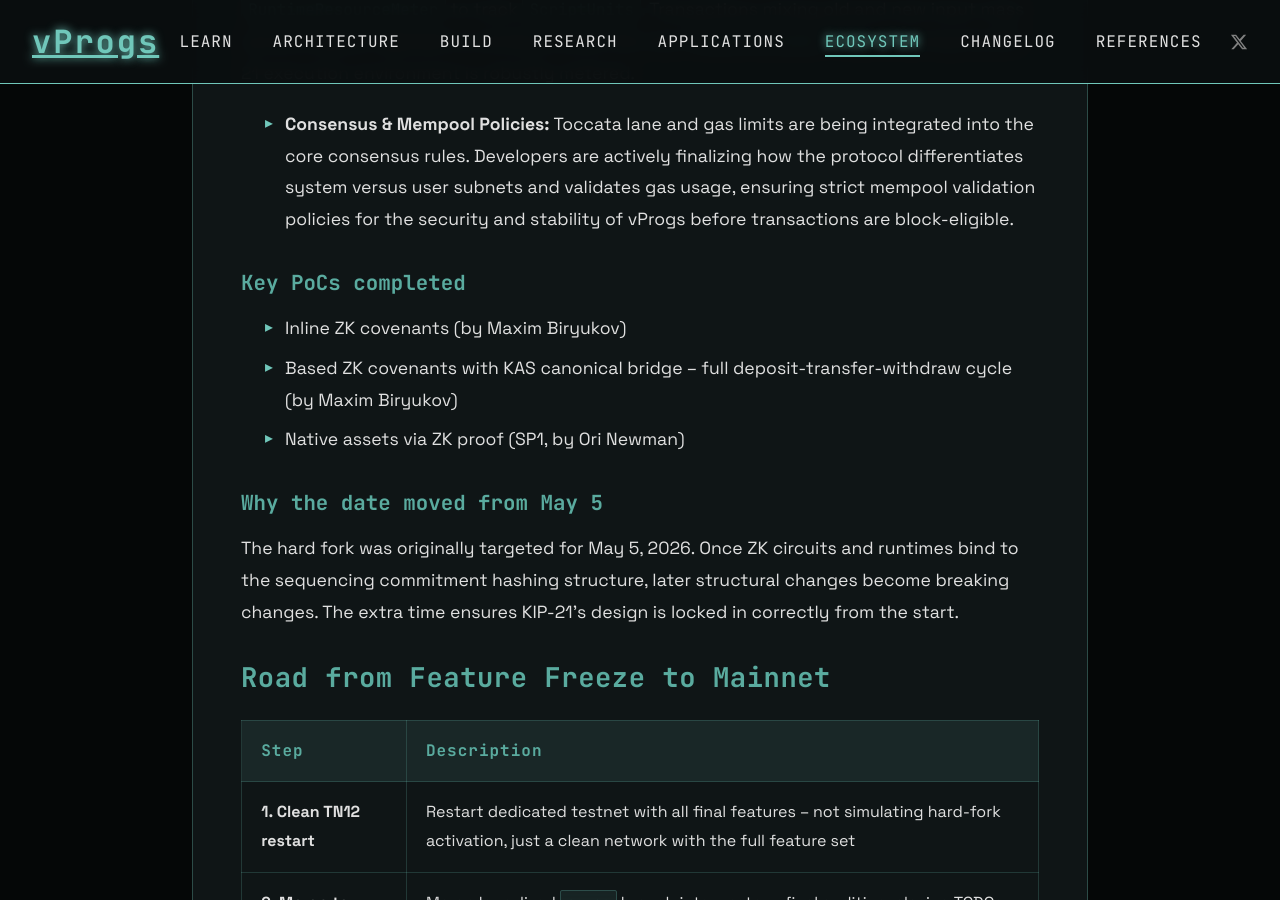
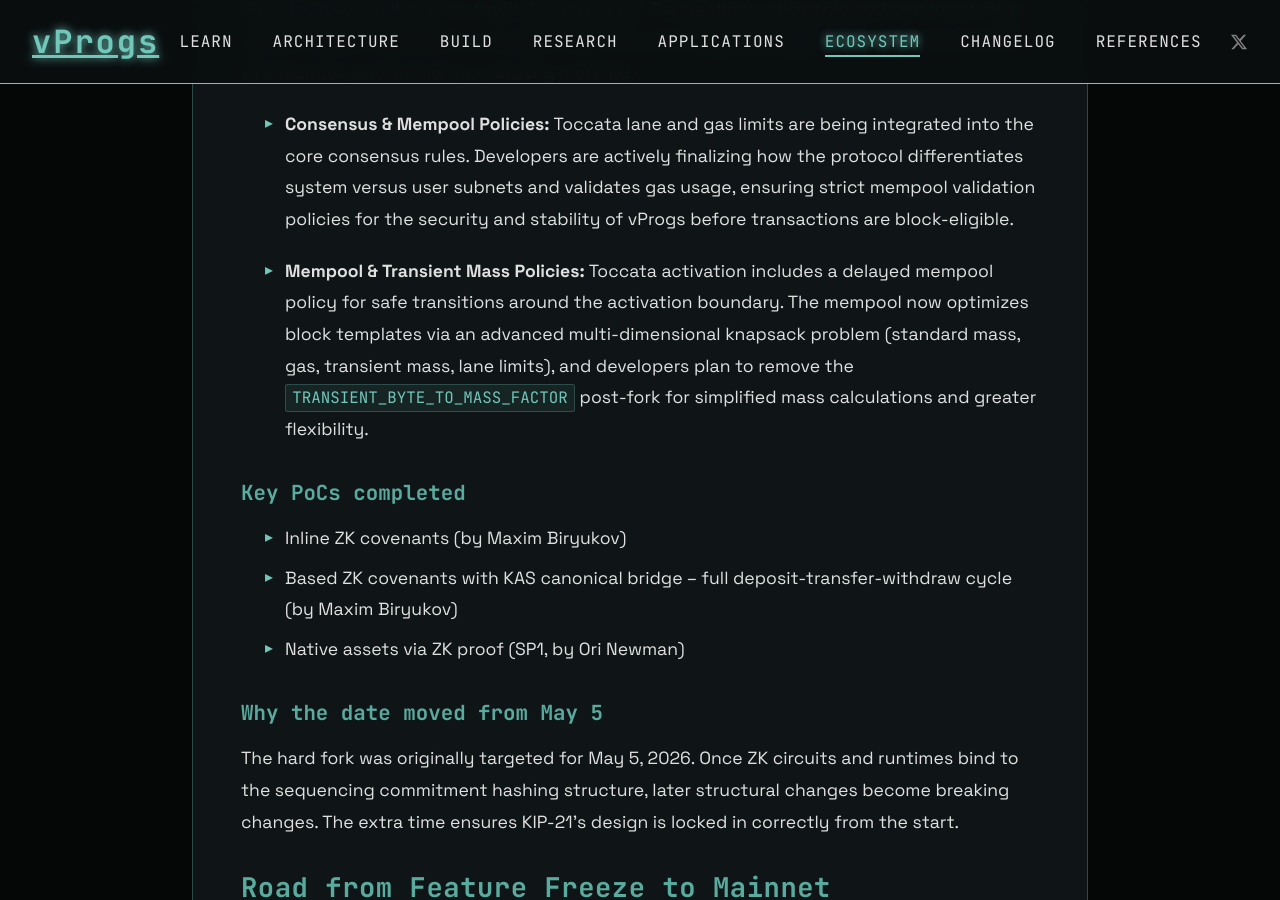
Before and after one commit to creative-inference/vprogs.xyz, a Jekyll site: the page built from ecosystem/roadmap.md, in a window 1280 px wide and 900 px high, scrolled down 2296 px. Built offline with Jekyll 4.4.1, drawn with Linux system fonts in a browser that asks for light colours.

Commit message:
Add mempool and transient mass updates to roadmap [auto]

```diff
--- a/ecosystem/roadmap.md
+++ b/ecosystem/roadmap.md
@@ -58,6 +58,10 @@
 
 
 - **Consensus & Mempool Policies:** Toccata lane and gas limits are being integrated into the core consensus rules. Developers are actively finalizing how the protocol differentiates system versus user subnets and validates gas usage, ensuring strict mempool validation policies for the security and stability of vProgs before transactions are block-eligible.
+
+
+
+- **Mempool & Transient Mass Policies:** Toccata activation includes a delayed mempool policy for safe transitions around the activation boundary. The mempool now optimizes block templates via an advanced multi-dimensional knapsack problem (standard mass, gas, transient mass, lane limits), and developers plan to remove the `TRANSIENT_BYTE_TO_MASS_FACTOR` post-fork for simplified mass calculations and greater flexibility.
 
 #### Key PoCs completed
 
```
